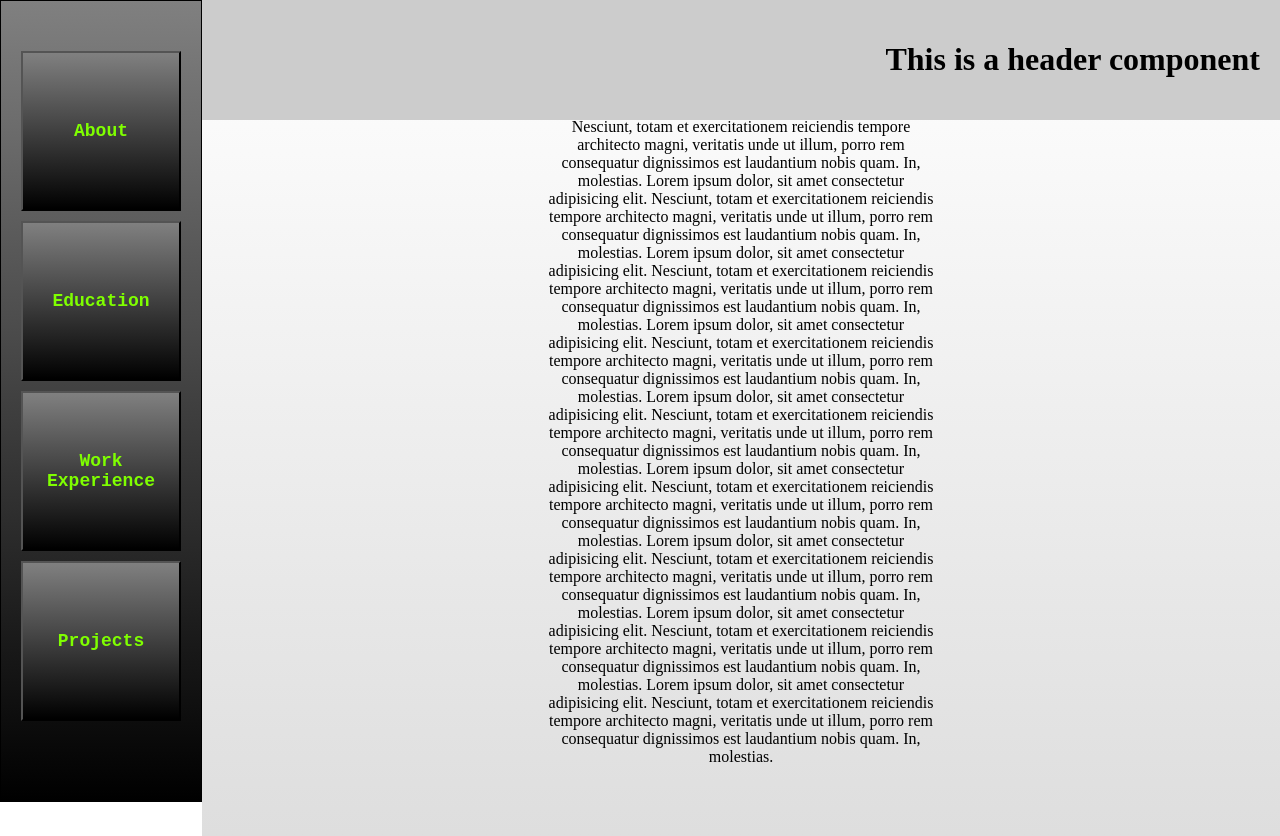
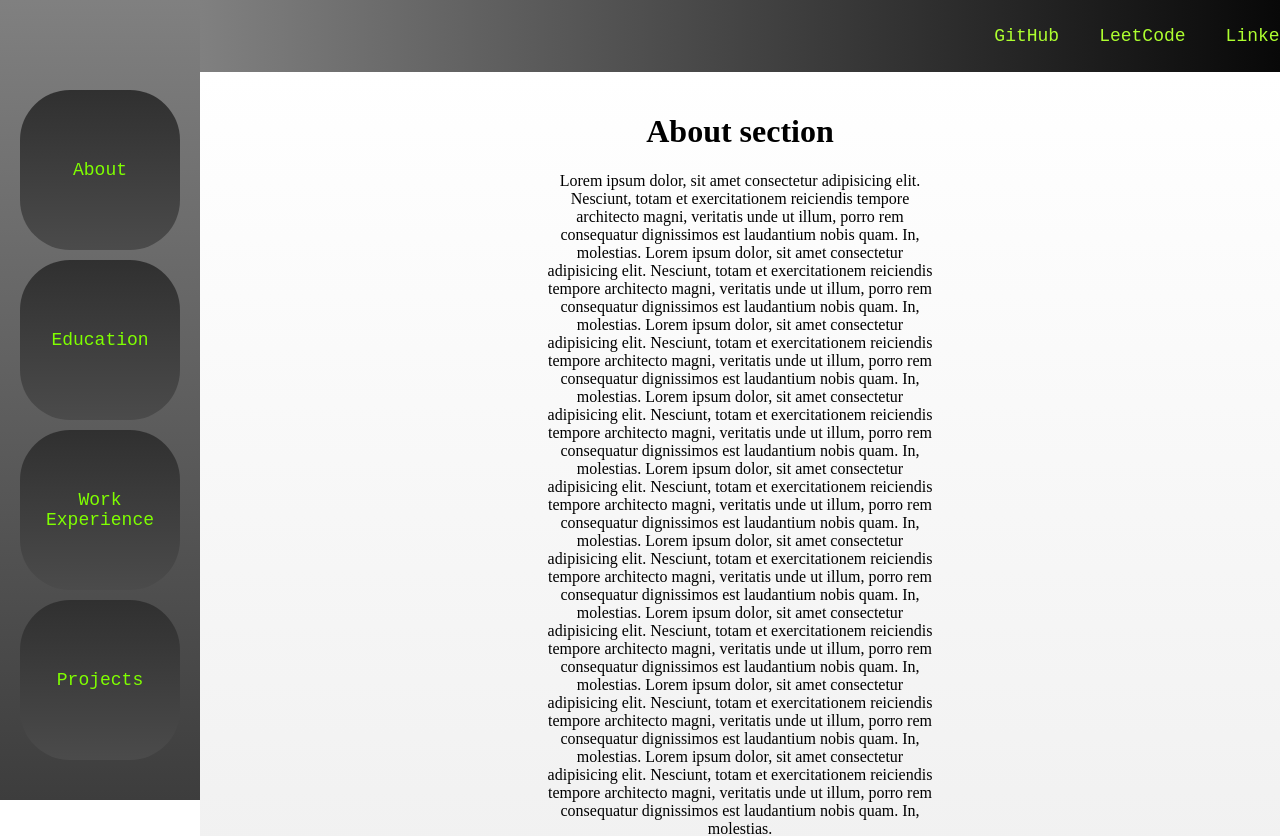
Before and after one commit to najdo97/My_Digital_CV, a React (Vite) app in the folder My_Digital_CV/: page / in a window 1280 px wide. Shown: the top 836 px of the page. Built offline with nearby package versions, Linux system fonts and the light colour scheme.

Commit message:
Mostly styling changes

```diff
--- a/My_Digital_CV/src/Header.jsx
+++ b/My_Digital_CV/src/Header.jsx
@@ -1,11 +1,17 @@
 
-function Header(){
+function Header() {
 
-    return (
-        <div className="header-component">
-          <h1>This is a header component</h1>
-        </div>
-    )
+  return (
+    <div className="header-component">
+
+        <ul className="header-elements">
+          <li><a href="https://github.com/najdo97">GitHub</a></li>
+          <li><a href="https://leetcode.com/u/najdoskib/">LeetCode</a></li>
+          <li><a href="https://www.linkedin.com/in/borjan-najdoski/">LinkedIN</a></li>
+        </ul>
+
+    </div>
+  )
 
 }
 export default Header
--- a/My_Digital_CV/src/MainPanel.jsx
+++ b/My_Digital_CV/src/MainPanel.jsx
@@ -3,7 +3,7 @@ function MainPanel() {
 
     return (
         <div className="main-section">
-            <div className="about-section">
+            <div id="section1" className="about-section">
                 <h1>About section</h1>
                 <p>
                     Lorem ipsum dolor, sit amet consectetur adipisicing elit. Nesciunt, totam et exercitationem reiciendis tempore architecto magni, veritatis unde ut illum, porro rem consequatur dignissimos est laudantium nobis quam. In, molestias.
@@ -18,7 +18,8 @@ function MainPanel() {
                 </p>
 
             </div>
-            <div className="education-section">
+            <hr></hr>
+            <div id="section2" className="education-section">
                 <h1>Education section</h1>
 
                 <p>
@@ -34,8 +35,8 @@ function MainPanel() {
                 </p>
 
             </div>
-
-            <div className="work-experience-section">
+            <hr></hr>
+            <div id="section3" className="work-experience-section">
                 <h1>Work Experience section</h1>
 
                 <p>
@@ -51,8 +52,8 @@ function MainPanel() {
                 </p>
 
             </div>
-
-            <div className="projects-section">
+            <hr></hr>
+            <div id="section4" className="projects-section">
                 <h1>Projects section</h1>
                 <p>
                     Lorem ipsum dolor, sit amet consectetur adipisicing elit. Nesciunt, totam et exercitationem reiciendis tempore architecto magni, veritatis unde ut illum, porro rem consequatur dignissimos est laudantium nobis quam. In, molestias.
--- a/My_Digital_CV/src/SidePanel.jsx
+++ b/My_Digital_CV/src/SidePanel.jsx
@@ -1,17 +1,27 @@
-
 function SidePanel() {
 
+    const scrollToSection = (sectionId) => {
+        const headerOffset = 72; // This is my header hight
+        const element = document.getElementById(sectionId); //This stores the element i want to be shown
+        const elementPosition = element.getBoundingClientRect().top + window.pageYOffset;   //
+        const offsetPosition = elementPosition - headerOffset;
+
+        window.scrollTo({
+            top: offsetPosition,
+            behavior: 'smooth'
+        });
+    };
 
     return (
+        <div className="side-nav-bar">
+            <ul className="nav-bar-buttons">
+                <li><button onClick={() => scrollToSection('section1')}>About</button></li>
+                <li><button onClick={() => scrollToSection('section2')}>Education</button></li>
+                <li><button onClick={() => scrollToSection('section3')}>Work Experience</button></li>
+                <li><button onClick={() => scrollToSection('section4')}>Projects</button></li>
+            </ul>
+        </div>
+    );
+}
 
-        <div className="side-nav-bar">
-                <ul className="nav-bar-buttons">
-                    <li><button>About</button></li>
-                    <li><button>Education</button></li>
-                    <li><button>Work Experience</button></li>
-                    <li><button>Projects</button></li>
-                </ul>
-        </div>
-    )
-}
-export default SidePanel
+export default SidePanel;
--- a/My_Digital_CV/src/index.css
+++ b/My_Digital_CV/src/index.css
@@ -15,22 +15,24 @@ body {
 
 
 .side-nav-bar {
+
   position: sticky;
   left: 0;
   top: 0;
-  background: linear-gradient(gray, black);
-  border: 1px solid black;
+  background: linear-gradient(gray, rgb(61, 61, 61));
+  border: none;
   min-width: 200px;
   max-width: 10%;
 
   height: 100vh;
   overflow: auto;
 
+
 }
 
 .nav-bar-buttons {
 
-  margin-top: 5vh;
+  margin-top: 10vh;
   margin-bottom: 5vh;
 
   display: inline-block;
@@ -41,23 +43,26 @@ body {
 }
 
 .nav-bar-buttons li button {
-  background: linear-gradient(gray, black);
+  background: linear-gradient(rgb(48, 48, 48), rgb(75, 75, 75));
   color: chartreuse;
   cursor: pointer;
+  border: none;
+  border-radius: 50px;
 
   height: 20vh;
   width: 100%;
   margin-top: 10px;
   font-family: 'Courier New', Courier, monospace;
   font-size: large;
-  font-weight: bold;
+
 
 }
 
 .main-section {
-  background: linear-gradient(white,gray);
+  background: linear-gradient(white,rgb(196, 196, 196));
   display: block;
   width: 100%;
+  margin-top: 72px;
 
 }
 
@@ -96,15 +101,32 @@ body {
   left: 0;
   display: flex;
   justify-content: right;
-  width: 100%;
-  background-color: hsl(0, 0%, 80%);
+  width: 90%;
+  margin-left: 200px;
+
+  background: linear-gradient(to right,gray,black);
+
 }
 
-.header-component h1{
-
-  padding: 20px;
+.header-elements{
+  display: flex;
+  list-style: none;
+  padding: 5px;
 }
 
+.header-elements li{
+  padding: 5px;
+}
+
+.header-elements a{
+  color: greenyellow;
+  text-decoration: none;
+  margin-right: 30px;
+  font-family: 'Courier New', Courier, monospace;
+  font-size: large;
+
+
+}
 
 .footer-bar {
   display: flex;
@@ -118,7 +140,7 @@ body {
 .footer_elements {
   position: bottom;
   display: flex;
-  justify-content: center;
+  justify-content: right;
   list-style: none;
   margin: 0;
   padding: 10px;
```
